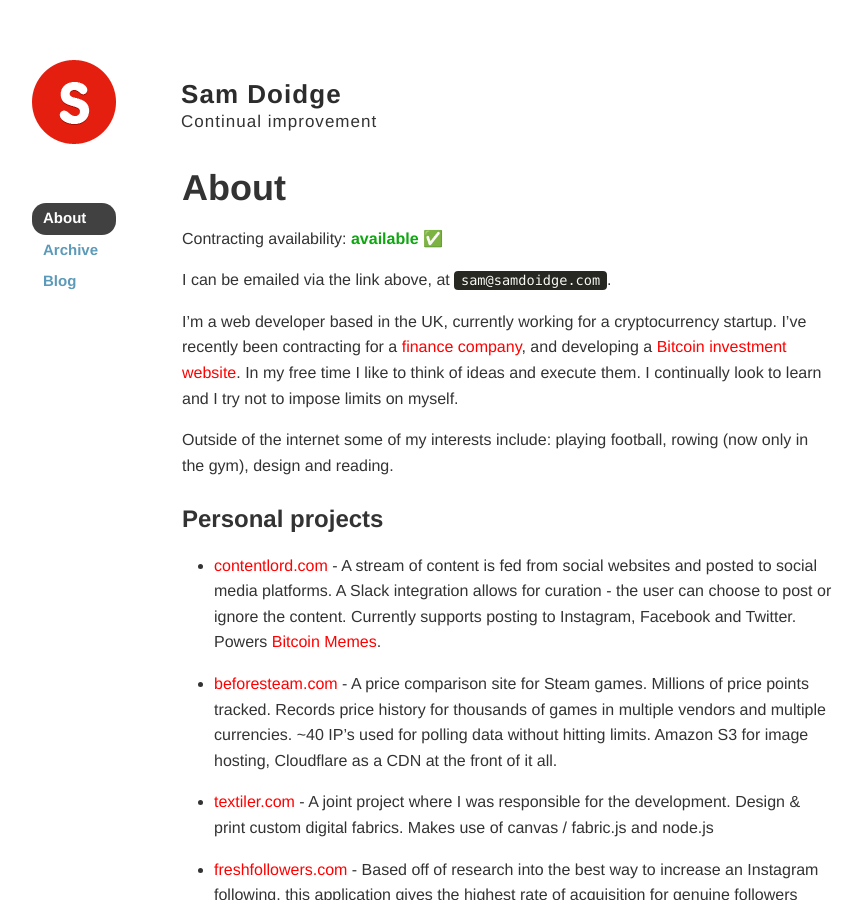
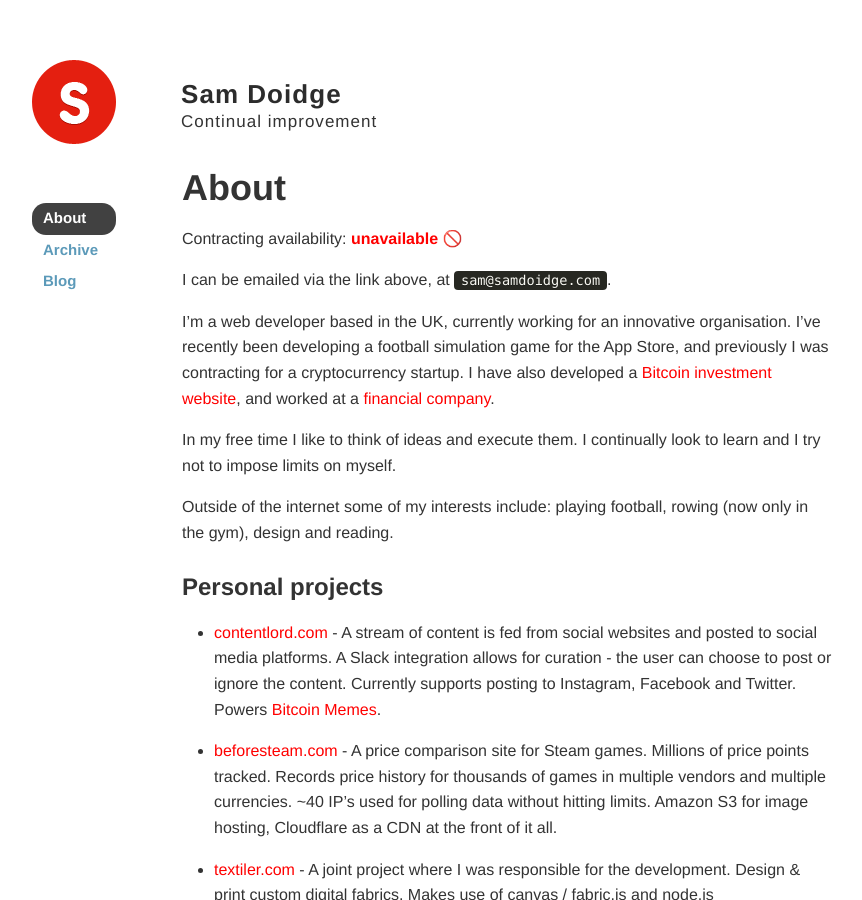
Before and after one commit to samdoidge/samdoidge.com, a Jekyll site: the page built from about.md, in a window 1280 px wide and 900 px high. Shown: the whole window, without its empty margins (208-1070 px from the left). Built offline with Jekyll 4.4.1, drawn with Linux system fonts in a browser that asks for light colours.

Commit message:
update about availability / history

```diff
--- a/about.md
+++ b/about.md
@@ -4,13 +4,13 @@
 permalink: about/
 ---
 
-<!--a href="mailto:sam@samdoidge.com" class="unavailable">unavailable 🚫</a-->
-
-Contracting availability: <a href="mailto:sam@samdoidge.com" class="available">available ✅</a>
+Contracting availability: <a href="mailto:sam@samdoidge.com" class="unavailable">unavailable 🚫</a><!--a href="mailto:sam@samdoidge.com" class="available">available ✅</a-->
 
 I can be emailed via the link above, at `sam@samdoidge.com`.
 
-I'm a web developer based in the UK, currently working for a cryptocurrency startup. I've recently been contracting for a <a href="https://www.castletrust.co.uk/">finance company</a>, and developing a <a href="https://coininterest.co">Bitcoin investment website</a>. In my free time I like to think of ideas and execute them. I continually look to learn and I try not to impose limits on myself.
+I'm a web developer based in the UK, currently working for an innovative organisation. I've recently been developing a football simulation game for the App Store, and previously I was contracting for a cryptocurrency startup. I have also developed a <a href="https://coininterest.co">Bitcoin investment website</a>, and worked at a <a href="https://www.castletrust.co.uk/">financial company</a>.
+
+In my free time I like to think of ideas and execute them. I continually look to learn and I try not to impose limits on myself.
 
 Outside of the internet some of my interests include: playing football, rowing (now only in the gym), design and reading.
 
```
